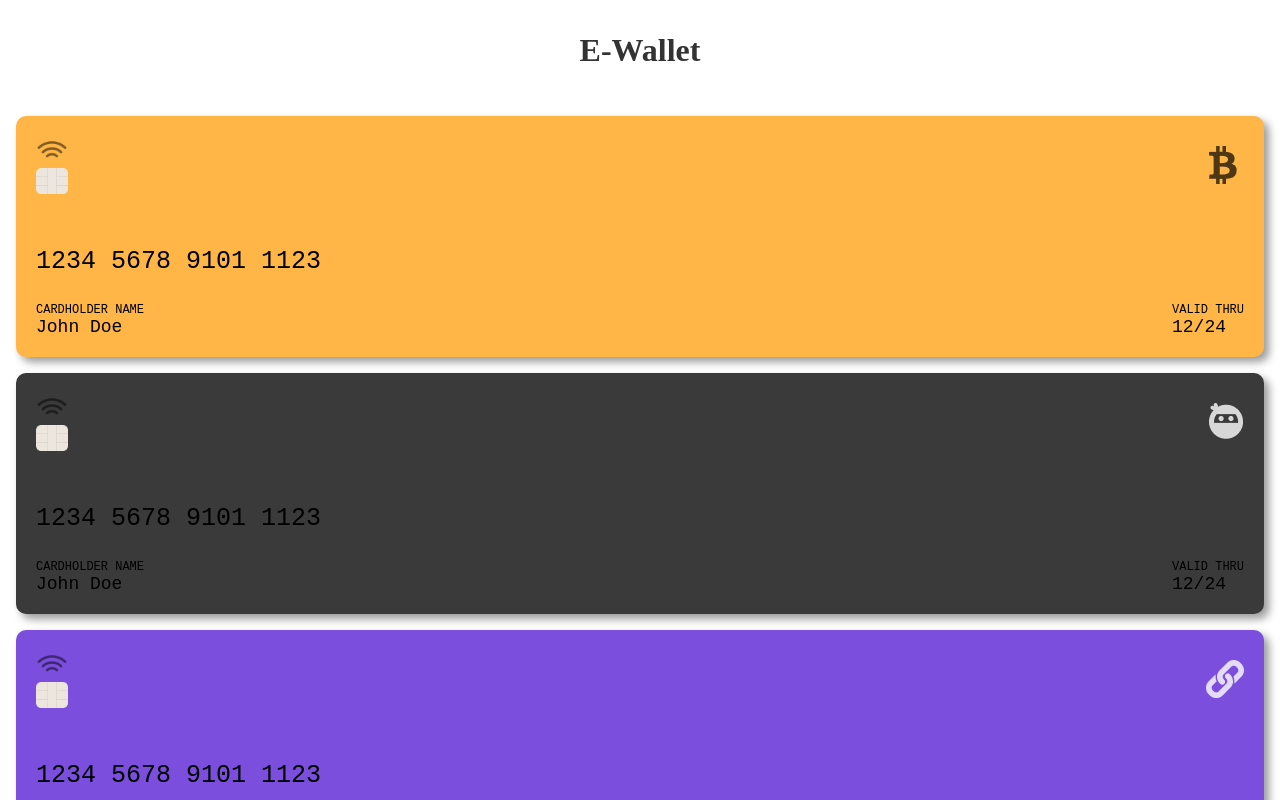
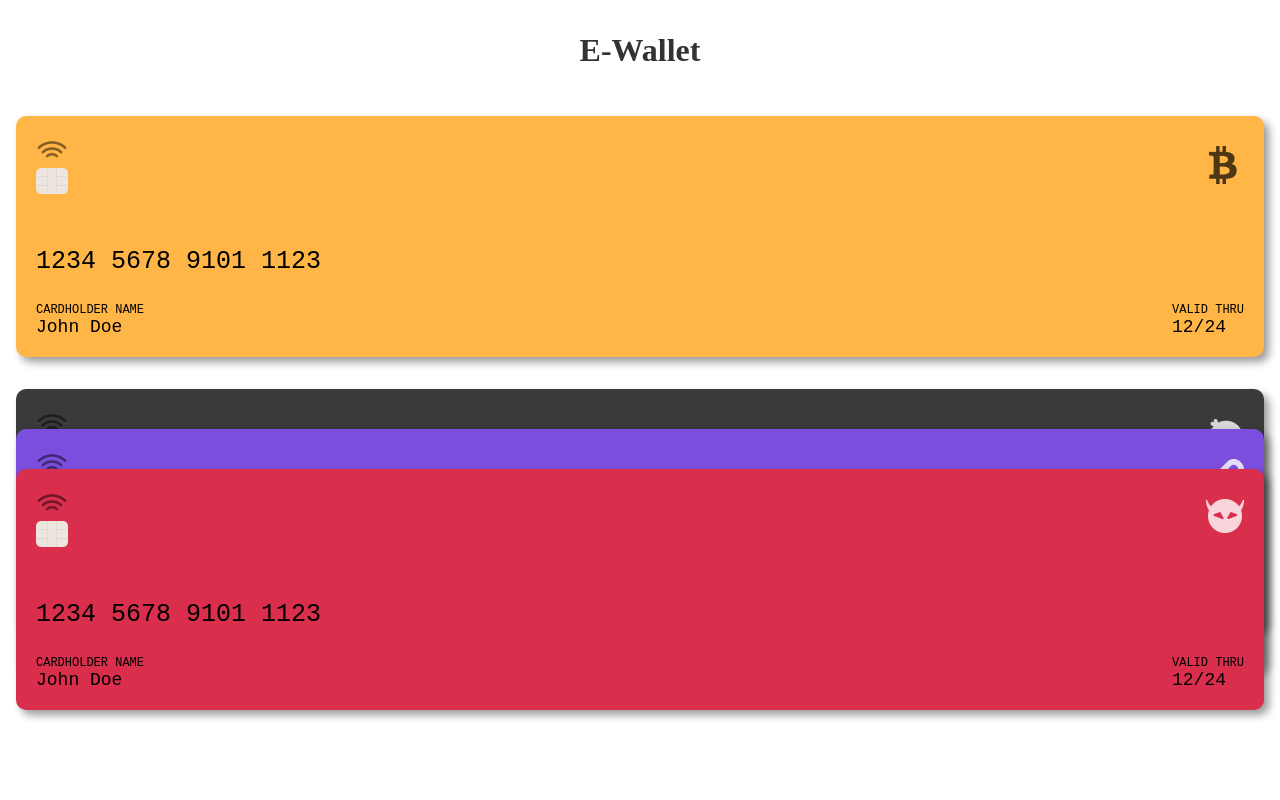
Before and after one commit to yret1/grupp6react, a React (Vite) app: page / in a window 1280 px wide. Shown: the top 800 px of the page. Built offline with nearby package versions, Linux system fonts and the light colour scheme; a web font is replaced by a local one.

Commit message:
Made a card stack

```diff
--- /dev/null
+++ b/src/components/CardStack.jsx
@@ -0,0 +1,24 @@
+import React from 'react';
+import Card from './Card';
+import "../styles/CardStack.css";
+
+const CardStack = () => {
+
+  const cards = ["ninja-bank", "block-chain", "evil-corp"];
+
+  return (
+    <div className='card-stack-container'>
+      {cards.map((variant, index) => (
+        <div
+          className="card-stack"
+          style={{ top: `${index * 40}px` }}
+          key={variant}
+        >
+          <Card variant={variant}/>
+        </div>
+      ))}
+    </div>
+  );
+};
+
+export default CardStack;
--- a/src/pages/Wallet.jsx
+++ b/src/pages/Wallet.jsx
@@ -1,13 +1,12 @@
 import Card from "../components/Card"
+import CardStack from "../components/CardStack"
 
 const Wallet = () => {
 
   return (
     <section>
       <Card variant="bitcoin"/>
-      <Card variant="ninja-bank"/>
-      <Card variant="block-chain"/>
-      <Card variant="evil-corp"/>
+      <CardStack/>
     </section>
   )
 }
--- /dev/null
+++ b/src/styles/CardStack.css
@@ -0,0 +1,9 @@
+.card-stack-container {
+    position: relative;
+    height: 500px;
+}
+
+.card-stack {
+    position: absolute;
+    width: 100%;
+}
```
